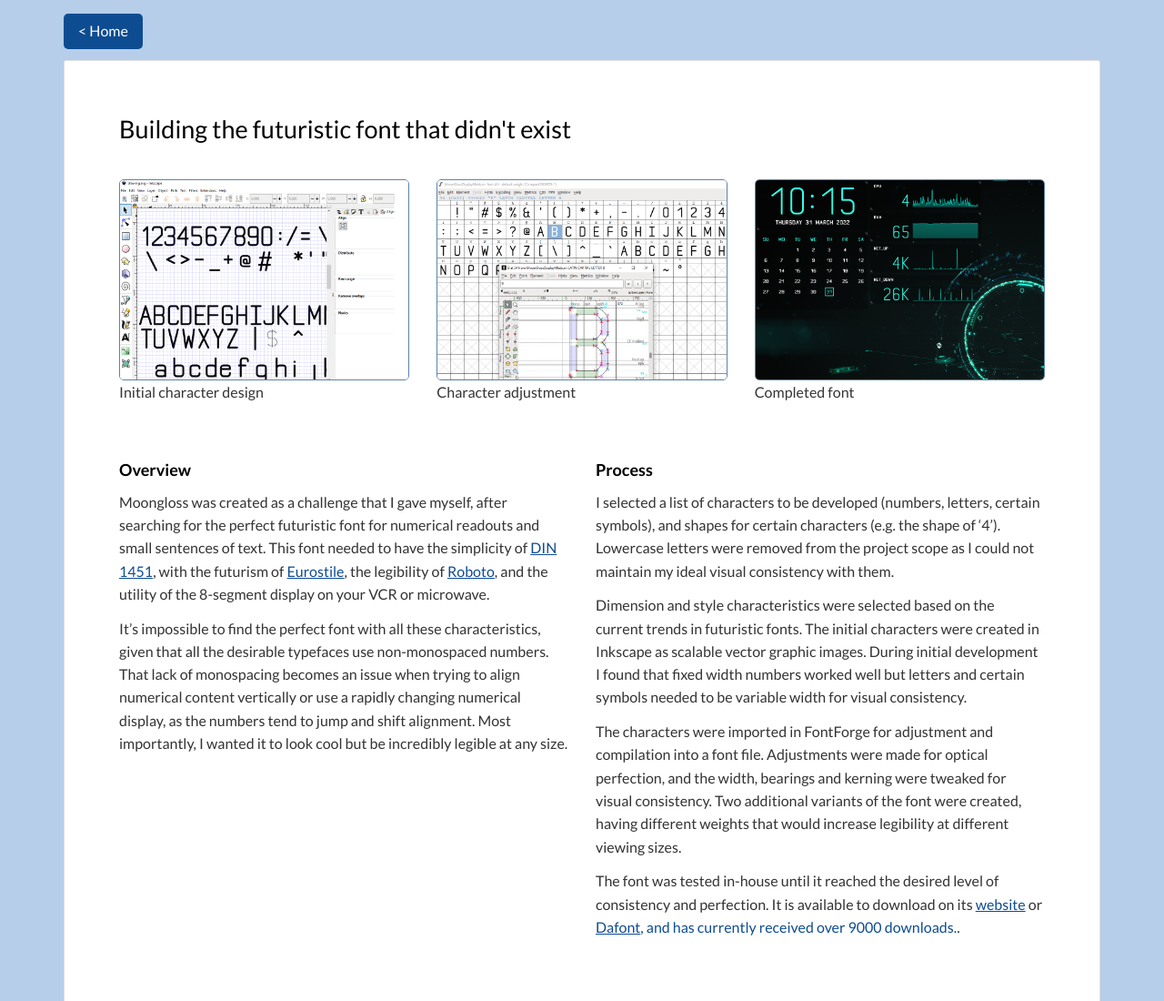
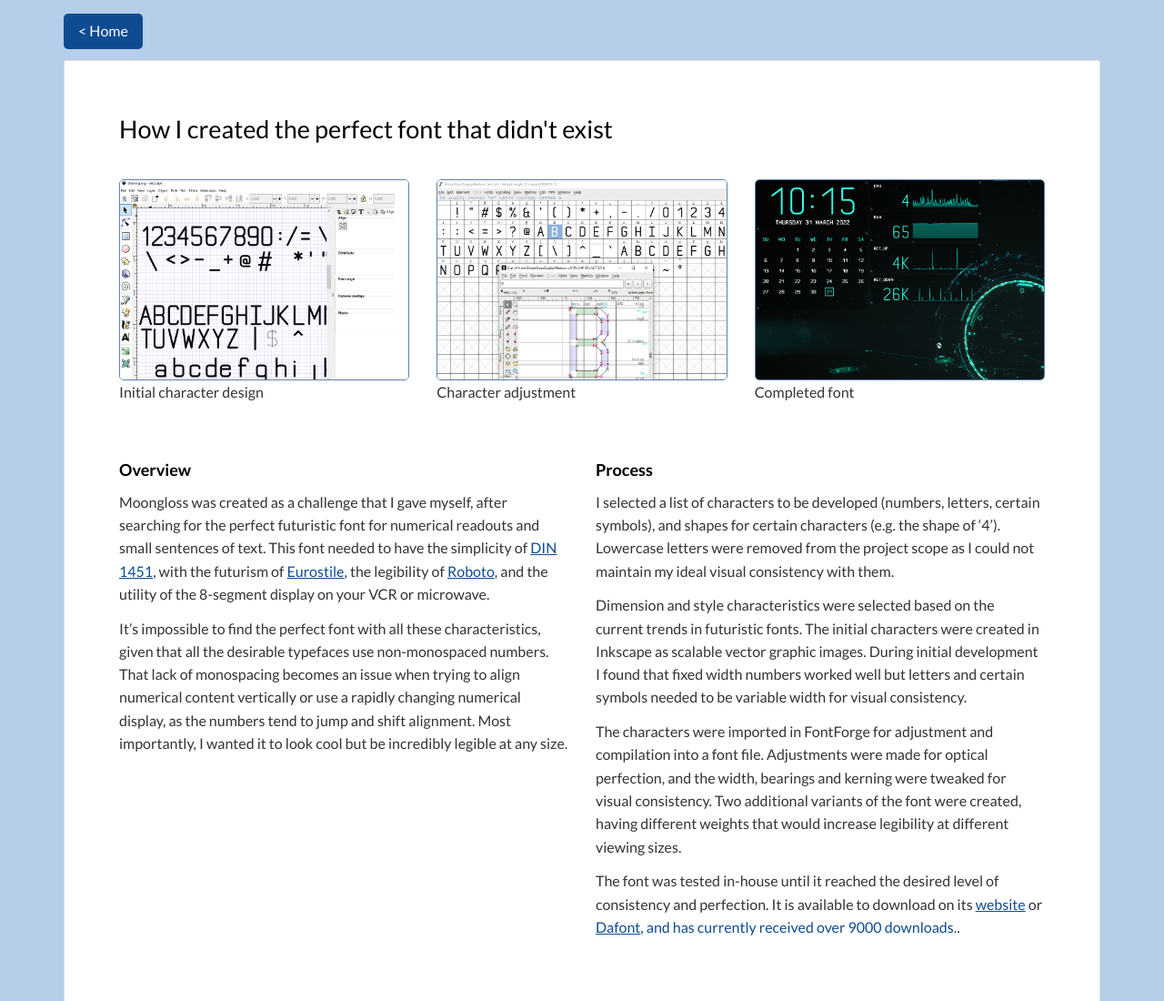
Before and after one commit to immanuelsmith/immanuelsmith.github.io, a plain HTML site: page design1.html in a window 1280 px wide. Shown: the top 1100 px of the page at 91% size. Drawn offline with Linux system fonts and the light colour scheme; a web font is replaced by a local one.

Commit message:
Update design1.html

```diff
--- a/design1.html
+++ b/design1.html
@@ -54,7 +54,7 @@
 
                         <div class="card">
                             <div class="card-block">
-                                <h2>Building the futuristic font that didn't exist</h2>
+                                <h2>How I created the perfect font that didn't exist</h2>
                                 <div class="row">
                                     <div class="col-md-4">
                                         <img src="./assets/images/font1-s.png" id="img1" class="img-responsive myImg" alt="">
```
